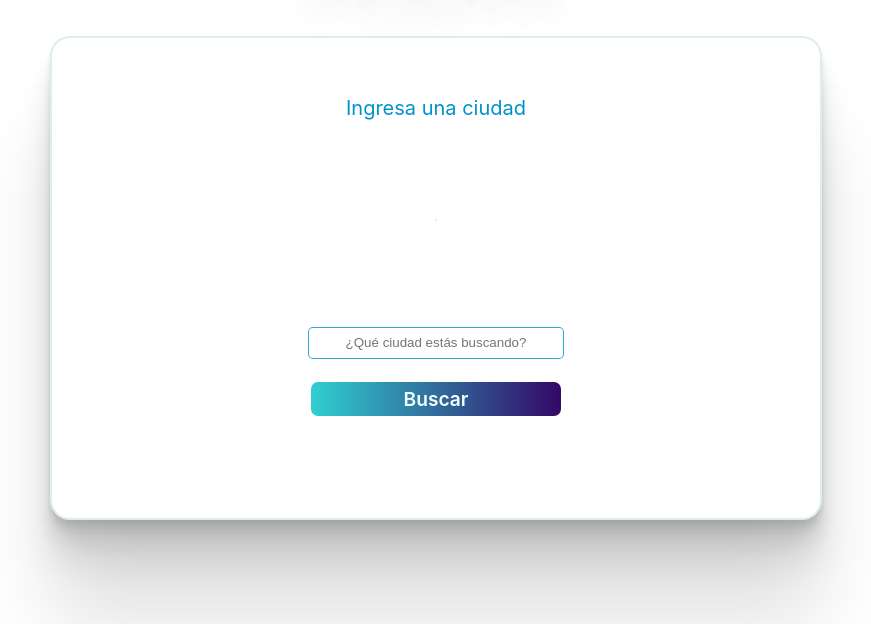
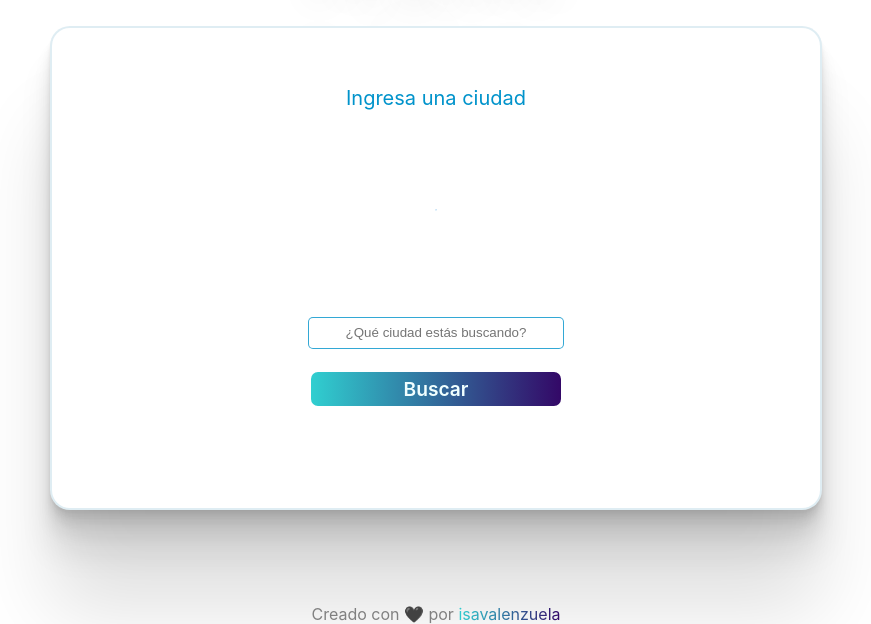
Before and after one commit to isavalenzuela/isavalenzuela.github.io, a plain HTML site: page api_weather_js/index.html in a window 1280 px wide. Shown: the part 176-800 px from the top of the page, without its empty margins (204-1075 px from the left). Drawn offline with nearby package versions, Linux system fonts and the light colour scheme.

Commit message:
little tweaks and an easter egg ✨
wip

```diff
--- a/api_weather_js/index.html
+++ b/api_weather_js/index.html
@@ -75,5 +75,6 @@
         ></lottie-player>
       </div>
     </div>
+    <footer class="app__footer">Creado con 🖤 por <a href="images/shak.jpg" class="app__footer__text">isavalenzuela</a></footer>
   </body>
 </html>
--- a/api_weather_js/style.css
+++ b/api_weather_js/style.css
@@ -240,3 +240,24 @@ span[id="weather-icon-desc"] {
   text-transform: capitalize;
   text-align: center;
 }
+
+.app__footer {
+  color: gray;
+}
+
+.app__footer__text {
+  transition: opacity 0.3s ease 0s;
+  background: linear-gradient(to right, #30CFD0 0%, #330867 100%);
+  background-clip: text;
+  color: transparent;
+	-webkit-background-clip: text;
+	-webkit-text-fill-color: transparent;
+  cursor: pointer;
+}
+
+.app__footer__text:hover {
+  text-shadow: 0 2.8px 2.2px rgba(0, 0, 0, 0.034),
+    0 6.7px 5.3px rgba(0, 0, 0, 0.048), 0 12.5px 10px rgba(0, 0, 0, 0.06),
+    0 22.3px 17.9px rgba(0, 0, 0, 0.072), 0 41.8px 33.4px rgba(0, 0, 0, 0.086),
+    0 100px 80px rgba(0, 0, 0, 0.12);
+}
```
Also changed, not shown: api_weather_js/success_view.html (+1 -0 lines), api_weather_js/images/shak.jpg (added).
